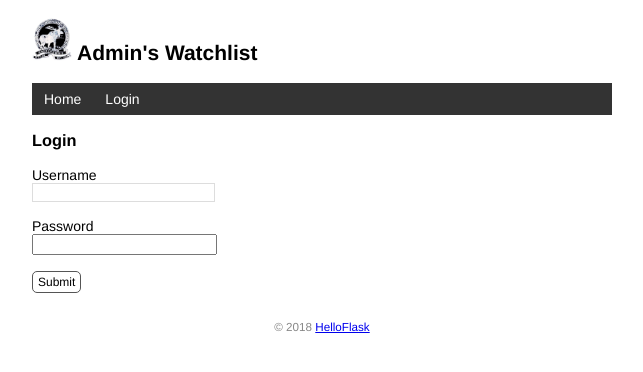
After one commit to Tristal25/Flask, a Flask app: page /login in a window 1280 px wide. The commit adds this page. Shown: the top 372 px of the page, without its empty margins (318-961 px from the left). Run offline with Flask 2, Linux system fonts and the light colour scheme; data comes from the database, SQL or seed files in the repository; both versions use the stored data as it was after the commit.

Commit message:
User authentication with Flask-Login

```diff
--- a/app.py
+++ b/app.py
@@ -1,7 +1,8 @@
 import flask
-from flask import Flask
-from flask import request, url_for, redirect, flash, render_template
+from flask import Flask, request, url_for, redirect, flash, render_template
 from flask_sqlalchemy import SQLAlchemy
+from werkzeug.security import generate_password_hash, check_password_hash
+from flask_login import LoginManager, login_required, logout_user, UserMixin, login_user, current_user
 import os
 import sys
 import click
@@ -21,31 +22,102 @@ app.config['SECRET_KEY'] = 'dev'
 # 在扩展类实例化前加载配置
 db = SQLAlchemy(app)
 
-@app.route('/user/<name>')
-def user_page(name):
-    return 'User: {0}'.format(name)
-
-@app.route('/test')
-def test_url_for():
-    # 下面是一些调用示例（请在命令行窗口查看输出的 URL）：
-    print(url_for('hello'))  # 输出：/
-    # 注意下面两个调用是如何生成包含 URL 变量的 URL 的
-    print(url_for('user_page', name='greyli'))  # 输出：/user/greyli
-    print(url_for('user_page', name='peter'))  # 输出：/user/peter
-    print(url_for('test_url_for'))  # 输出：/test
-    # 下面这个调用传入了多余的关键字参数，它们会被作为查询字符串附加到 URL 后面。
-    print(url_for('test_url_for', num=2))  # 输出：/test?num=2
-    return "Test Page"
+login_manager = LoginManager(app)
+login_manager.login_view = 'login'
 
 # Two data tables
-class User(db.Model):
+class User(db.Model, UserMixin):
     id = db.Column(db.Integer, primary_key = True)
     name = db.Column(db.String(20))
+    username = db.Column(db.String(20))
+    password_hash = db.Column(db.String(128))
+
+    def set_password(self, password):
+        self.password_hash = generate_password_hash(password)
+
+    def validate_password(self, password):
+        return check_password_hash(self.password_hash, password)
 
 class Movie(db.Model):
     id = db.Column(db.Integer, primary_key = True)
     title = db.Column(db.String(60))
     year = db.Column(db.String(4))
+
+# Initialize admin account
+@app.cli.command()
+@click.option("--username", prompt = True, help = "The username used to login")
+@click.option("--password", prompt = True, hide_input = True, confirmation_prompt = True, help = "The password used to login")
+def admin(username, password):
+    '''create user'''
+    db.create_all()
+
+    user = User.query.first()
+    if user is not None:
+        click.echo("Updating user....")
+        user.name = username
+        user.set_password(password)
+    else:
+        click.echo("Creating user...")
+        user = User(username = username, name = "Admin")
+        user.set_password(password)
+        db.session.add(user)
+
+    db.session.commit()
+    click.echo("Done.")
+
+@login_manager.user_loader
+def load_user(user_id):
+    user = User.query.get(int(user_id))
+    return user
+
+# login page
+@app.route("/login", methods = ["GET", "POST"])
+def login():
+    if request.method == "POST":
+        username = request.form["username"]
+        password = request.form["password"]
+
+        if not username or not password:
+            flash("Invalid input.")
+            return redirect(url_for("login"))
+
+        user = User.query.first()
+        if user.username == username and user.validate_password(password):
+            login_user(user)
+            flash("Login success.")
+            return redirect(url_for("index"))
+
+        flash("Invalid username or password.")
+        return redirect(url_for("login"))
+    return render_template("login.html")
+
+# log out
+@app.route("/logout")
+@login_required
+def logout():
+    logout_user()
+    flash("Goodbye.")
+    return(redirect(url_for("index")))
+
+# settings
+@app.route("/settings", methods = ["GET", "POST"])
+@login_required
+def settings():
+    if request.method == "POST":
+        name = request.form["name"]
+
+        if not name or len(name) > 20:
+            flash ("Invalid input")
+            return redirect(url_for("settings"))
+
+        current_user.name = name
+        db.session.commit()
+        flash("Settings updated.")
+        return redirect(url_for("index"))
+    return render_template("settings.html")
+
+
+
 
 # initialize database
 @app.cli.command()
@@ -103,6 +175,8 @@ def page_not_found(e):  # 接受异常对象作为参数
 @app.route('/', methods = ['GET', 'POST'])
 def index():
     if request.method == 'POST':
+        if not current_user.is_authenticated:
+            return redirect(url_for("login"))
         title = request.form.get('title')
         year = request.form.get('year')
         if not title or not year or len(year) != 4 or len(title) > 60:
@@ -118,7 +192,8 @@ def index():
     return render_template('index.html', movies = movies)
 
 # Editing page
-@app.route("/edit/<int:movie_id>", methods = ["GET", "POST"])
+@app.route("/movie/edit/<int:movie_id>", methods = ["GET", "POST"])
+@login_required
 def edit(movie_id):
     movie = Movie.query.get_or_404(movie_id)
 
@@ -137,7 +212,8 @@ def edit(movie_id):
     return render_template('edit.html', movie = movie)
 
 # Deleting records
-@app.route("/delete/<int:movie_id>", methods = ["GET", "POST"])
+@app.route("/movie/delete/<int:movie_id>", methods = ["GET", "POST"])
+@login_required
 def delete(movie_id):
     movie = Movie.query.get_or_404(movie_id)
     db.session.delete(movie)
--- a/templates/base.html
+++ b/templates/base.html
@@ -20,6 +20,12 @@
     <nav>
         <ul>
             <li><a href="{{ url_for('index') }}">Home</a></li>
+            {% if current_user.is_authenticated %}
+                <li><a href="{{ url_for('settings') }}">Settings</a></li>
+                <li><a href="{{ url_for('logout') }}">Log out</a></li>
+            {% else %}
+                <li><a href="{{ url_for('login') }}">Login</a></li>
+            {% endif %}
         </ul>
     </nav>
     {% block content %}{% endblock %}
--- a/templates/index.html
+++ b/templates/index.html
@@ -1,21 +1,25 @@
 {% extends 'base.html' %}
 
 {% block content %}
+{% if current_user.is_authenticated %}
 Input the movies:
 <form method="post">
     Name <input type="text" name="title" autocomplete="off" required>
     Year <input type="text" name="year" autocomplete="off" required>
     <input class="btn" type="submit" name="submit" value="Add">
 </form>
+{% endif %}
 <p>{{ movies|length }} Titles</p>
 <ul class="movie-list">
     {% for movie in movies %}
     <li>{{ movie.title }} - {{ movie.year }}
         <span class="float-right">
+            {% if current_user.is_authenticated %}
             <a class="btn" href="{{ url_for('edit', movie_id=movie.id) }}">Edit</a>
             <form class = "inline-form" method = "post" action = "{{ url_for('delete', movie_id = movie.id) }}">
                 <input class = "btn" type = "submit" name = "delete" value = "Delete" onclick = "return confirm('are you sure?')">
             </form>
+            {% endif %}
             <a class="imdb" href="https://www.imdb.com/find?q={{ movie.title }}" target="_blank" title="Find this movie on IMDb">IMDb</a>
         </span>
     </li>
--- /dev/null
+++ b/templates/login.html
@@ -0,0 +1,14 @@
+{% extends 'base.html' %}
+
+{% block content %}
+
+<h3>Login</h3>
+<form method = "post">
+  Username<br>
+  <input type = "text" name = "username" required><br><br>
+  Password<br>
+  <input type = "password" name = "password" required><br><br>
+  <input class = "btn" type = "submit" name = "submit" value = "Submit">
+</form>
+
+{% endblock %}
```
Also changed, not shown: templates/settings.html (added, +11 -0 lines), data.db.
